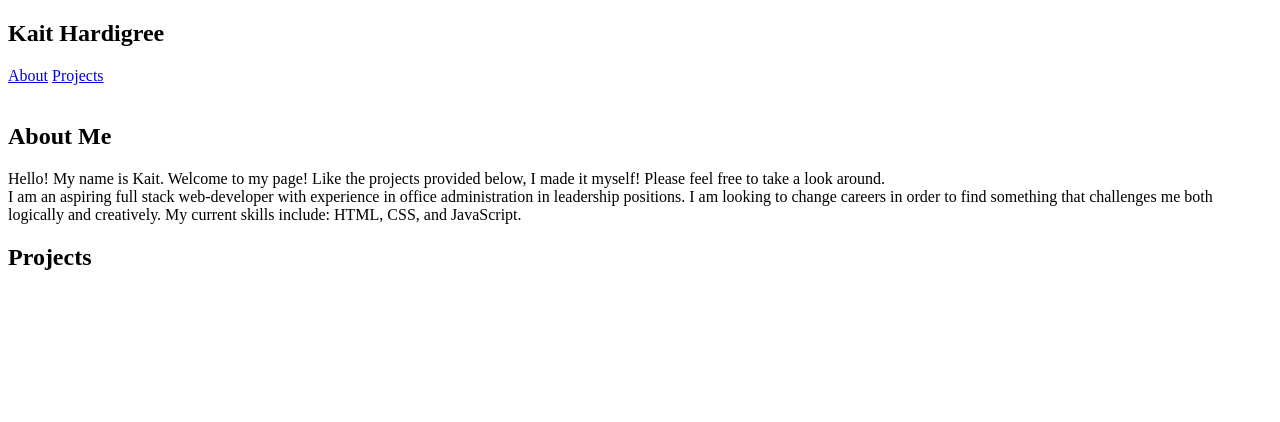
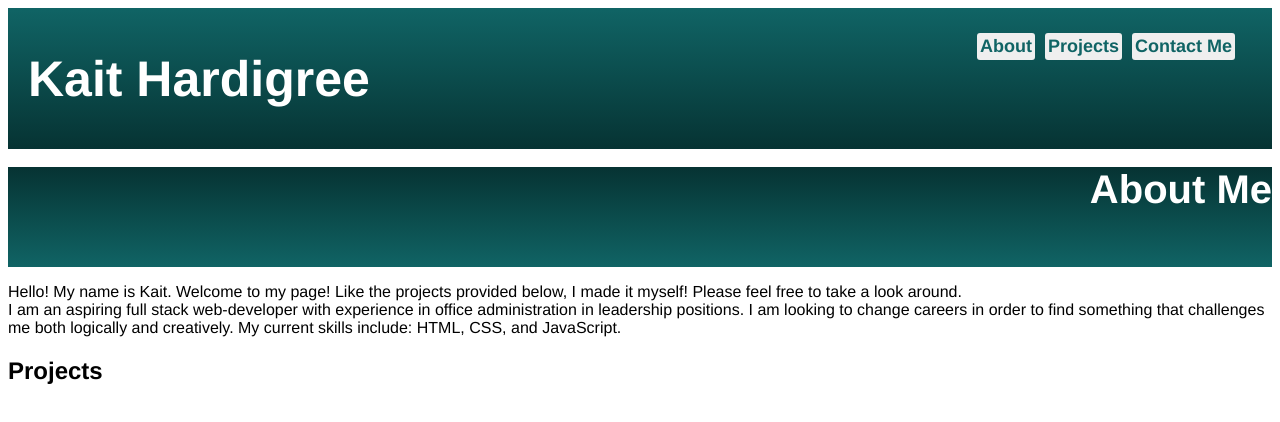
Before and after one commit to khardigree/portfolio, a plain HTML site: page index.html in a window 1280 px wide. Drawn offline with Linux system fonts and the light colour scheme.

Commit message:
updated HTML and fleshed out much of the CSS

```diff
--- a/assets/css/styles.css
+++ b/assets/css/styles.css
@@ -0,0 +1,75 @@
+* {
+  font-family: "Franklin Gothic Medium", "Arial Narrow", Arial, sans-serif;
+}
+
+nav {
+  display: flex;
+  /* background-color: #4285f5; */
+  min-height: 100px;
+  margin: 0;
+}
+
+.headerLinks {
+  display: flex;
+  position: absolute;
+  justify-content: space-between;
+  right: 20px;
+  margin: 20px;
+  width: auto;
+  align-items: center;
+}
+
+.navbar {
+  color: white;
+  display: flex;
+  font-size: largest;
+  background: linear-gradient(to bottom, #106465, #063333);
+}
+
+.navHeader {
+  display: flex;
+  position: relative;
+  margin: 20px, 20px;
+  left: 20px;
+  font-size: 50px;
+}
+
+button {
+  color: #106465;
+  border: 1px solid, #106465;
+  border: #106465;
+  font-size: large;
+  font-weight: bold;
+  border-radius: 3px;
+  transition: background-color 0.3s;
+  padding: 3px;
+  margin: 5px;
+}
+
+button:hover {
+  background-color: #106465;
+  color: white;
+}
+
+.bioHeader {
+  display: flex;
+  font-size: 40px;
+  justify-content: end;
+  position: relative;
+  min-height: 100px;
+  background: linear-gradient(to bottom, #063333, #106465);
+  margin: 0;
+  color: white;
+}
+
+.bheading {
+  display: flex;
+  position: relative;
+  margin: 20px, 20px;
+  right: 20px;
+  font-size: 50px;
+}
+
+.bio {
+  font-size: largest;
+}
--- a/index.html
+++ b/index.html
@@ -9,9 +9,18 @@
   <body>
     <header>
       <nav class="navbar">
-        <h1>Kait Hardigree</h1>
-        <a href="#">About</a>
-        <a href="#">Projects</a>
+        <h1 class="navHeader">Kait Hardigree</h1>
+        <div class="headerLinks">
+          <a href="#">
+            <button>About</button>
+          </a>
+          <a href="#">
+            <button>Projects</button>
+          </a>
+          <a href="#">
+            <button>Contact Me</button>
+          </a>
+        </div>
       </nav>
     </header>
     <img src="" />
```
